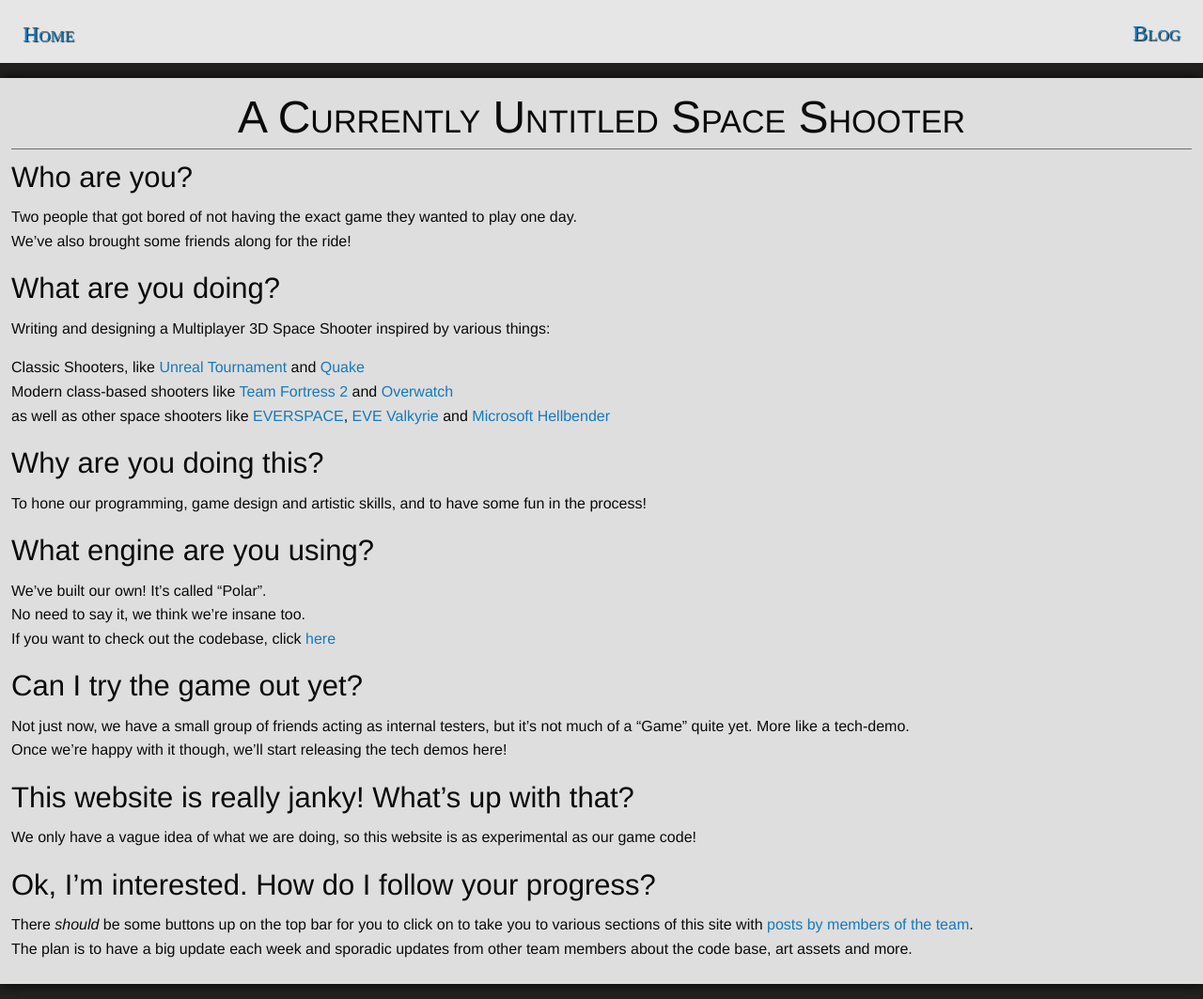
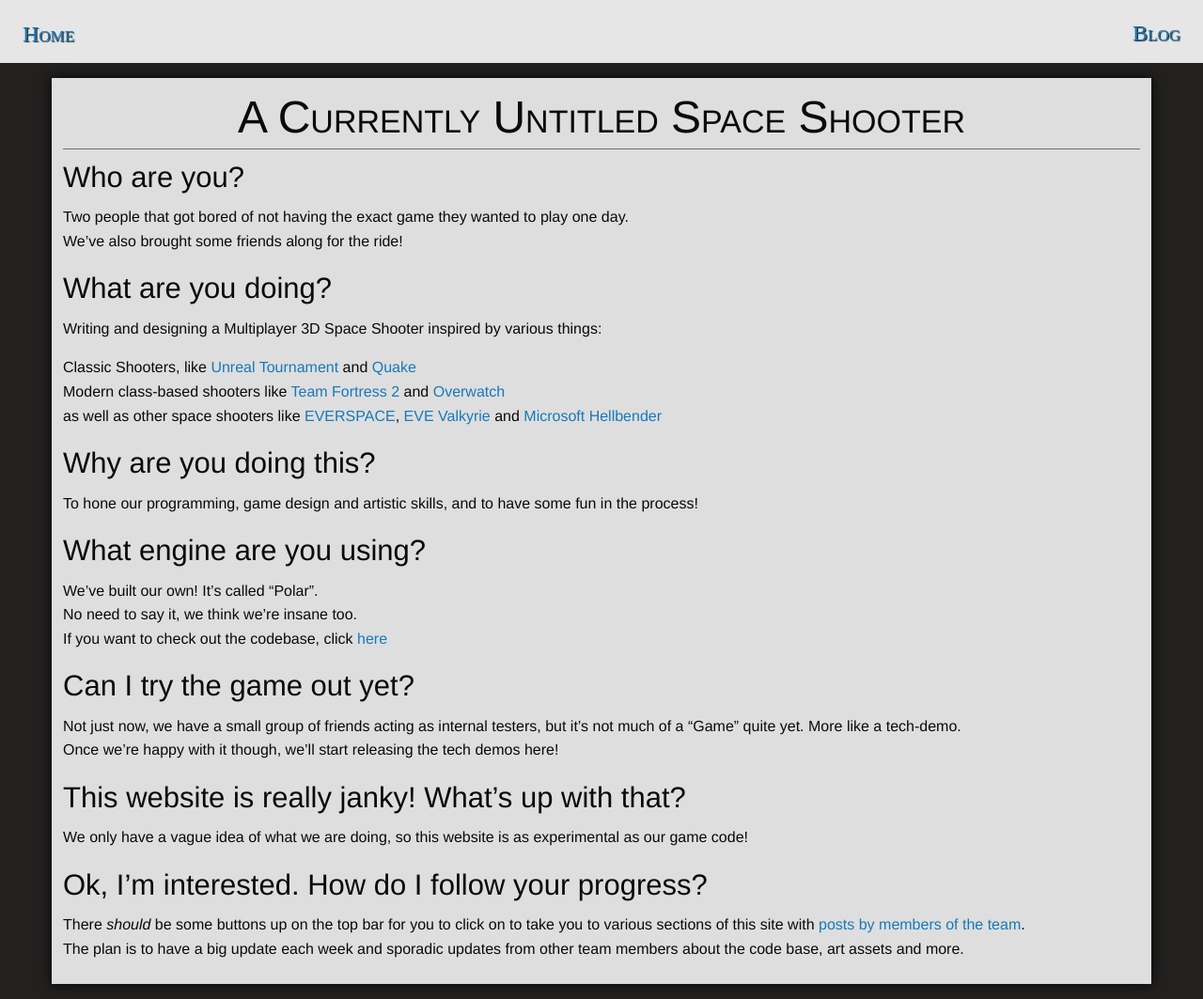
Before and after one commit to ori-sky/polar-space, a Jekyll site: the page built from index.md, in a window 1280 px wide. Shown: the whole page at 94% size. Built offline with Jekyll 4.4.1, drawn with Linux system fonts in a browser that asks for light colours; nearby versions of some CDN libraries; some web fonts are replaced; our own code applies the rules of GitHub Pages for plain Markdown files; library files that are not in the unit come from our copies.

Commit message:
Update default.html

```diff
--- a/_layouts/default.html
+++ b/_layouts/default.html
@@ -3,13 +3,15 @@
 	{% include head.html %}
 	<body>
 		{% include header.html %}
-		<div class="row">
-			<div class="small-12 columns">
-				<div class="content-box">
-					<h1>{{ page.title }}</h1>
-					<section>
-						{{ content }}
-					</section>
+		<div class="grid-container">
+			<div class="grid-x grid-padding-x">
+				<div class="large-12 cell">
+					<div class="content-box">
+						<h1>{{ page.title }}</h1>
+						<section>
+							{{ content }}
+						</section>
+					</div>
 				</div>
 			</div>
 		</div>
```
